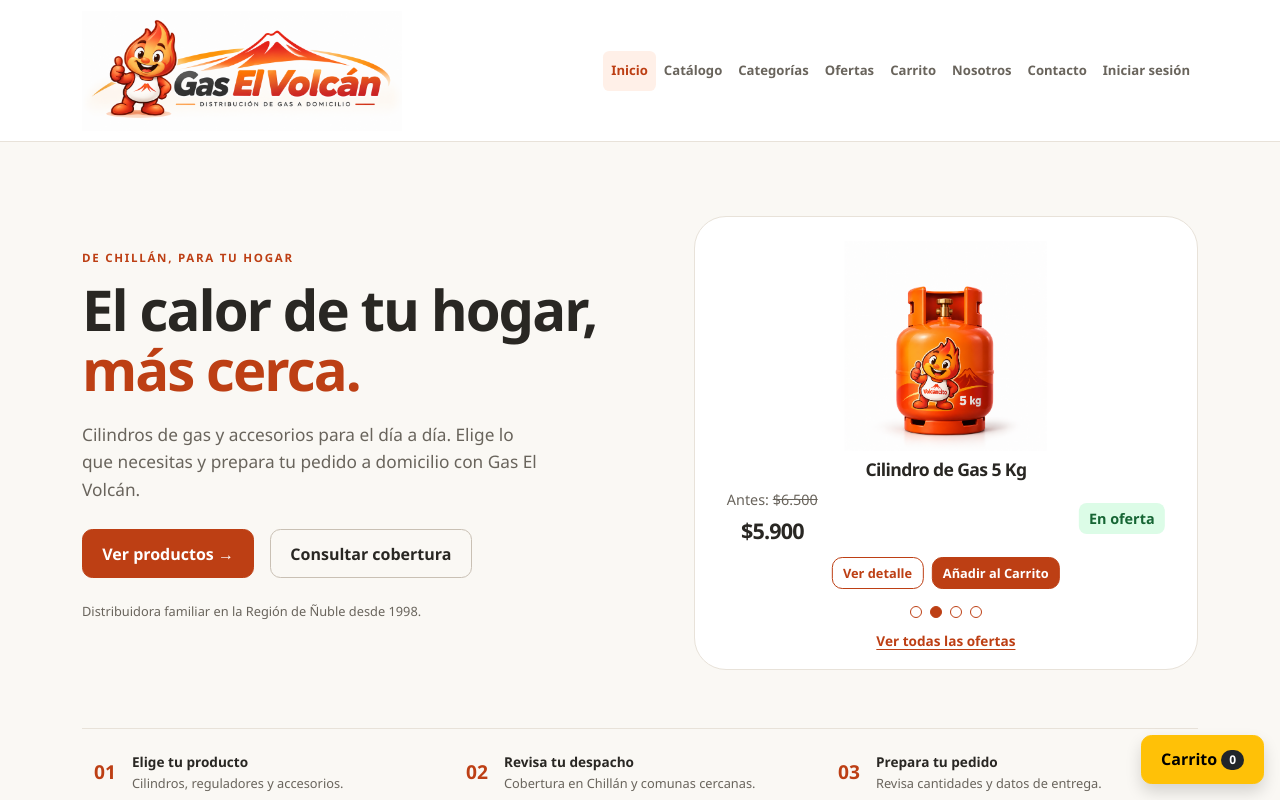
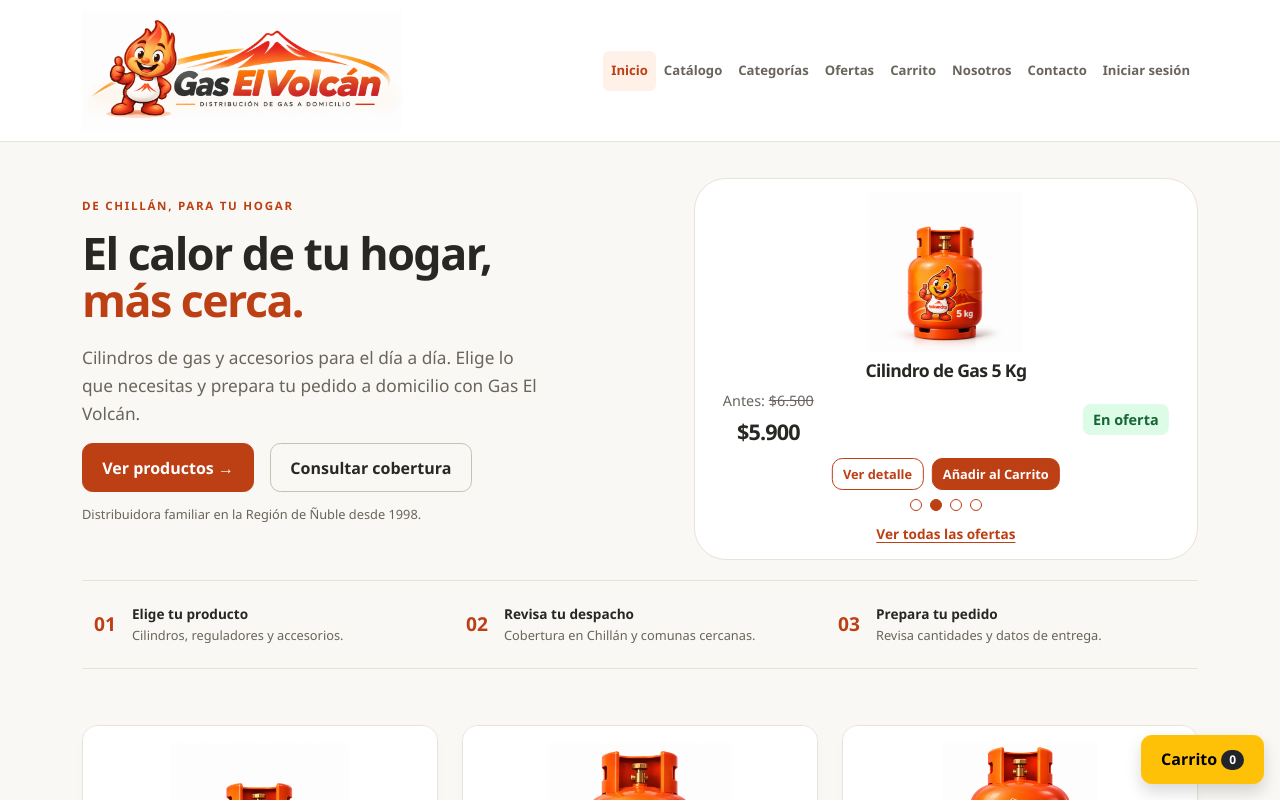
Before and after one commit to Croix77/GasvolcanReact, a React (Vite) app: page / in a window 1280 px wide. Shown: the top 800 px of the page. Built offline with nearby package versions, Linux system fonts and the light colour scheme.

Commit message:
style: ajustar portada y carrusel para pantallas de notebook

```diff
--- a/src/index.css
+++ b/src/index.css
@@ -128,7 +128,7 @@ a:hover {
   grid-template-columns: 1.15fr 1fr;
   gap: 2rem;
   align-items: center;
-  padding: 2.6rem 0;
+  padding: 0.75rem 0;
 }
 .bienvenida h1 {
   font-size: clamp(2.8rem, 4.4vw, 4.5rem);
@@ -855,3 +855,19 @@ label {
 .carrusel-formatos .bienvenida-cilindros img { max-width: 100%; }
 
 .cilindros-inicio { margin-bottom: 2rem; }
+
+/* Mantener visibles las ofertas y sus controles en pantallas de poca altura. */
+@media (min-width: 768px) and (max-height: 800px) {
+  .bienvenida { padding: 0.25rem 0; }
+  .bienvenida h1 { font-size: clamp(2.3rem, 3.5vw, 3.5rem); }
+  .bienvenida-descripcion { margin-bottom: 1rem; }
+  .bienvenida-nota { margin-top: 0.75rem; }
+  .ofertas-carousel { padding: 0.75rem; }
+  .oferta-compacta, .carrusel-formatos { height: 300px; }
+  .oferta-compacta-imagen { height: 160px; }
+  .oferta-compacta-marcador { height: 145px; }
+  .carrusel-formatos .bienvenida-cilindros { height: 220px; }
+  .carrusel-formatos .cilindro-grande { height: 220px; }
+  .carrusel-formatos .cilindro-mediano { height: 185px; }
+  .carrusel-formatos .cilindro-pequeno { height: 155px; }
+}
```
